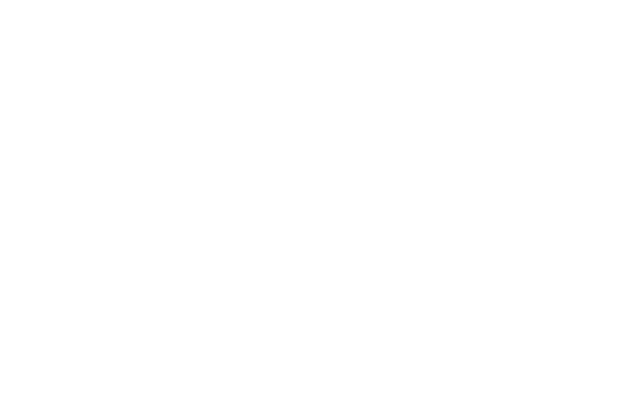
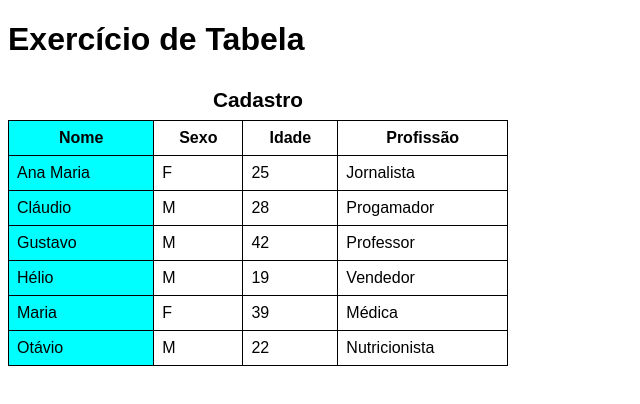
Before and after one commit to Pedroabh/html-css, a plain HTML site: page exercicios/ex023/tabela005.html in a window 1280 px wide. Shown: the whole page, without its empty margins (0-640 px from the left). Drawn offline with Linux system fonts and the light colour scheme.

Commit message:
Update tabela005.html

```diff
--- a/exercicios/ex023/tabela005.html
+++ b/exercicios/ex023/tabela005.html
@@ -6,7 +6,90 @@
     <meta name="viewport" content="width=device-width, initial-scale=1.0">
     <title>Exercício de Tabela</title>
 </head>
+<style>
+    body {
+            font-family: Arial, Helvetica, sans-serif;
+        }
+
+        table {
+            width: 500px;
+            border-collapse: collapse;
+        }
+
+        caption {
+            font-size: 1.3em;
+            font-weight: bolder;
+            padding: 8px;
+        }
+
+        th,td {
+            border: 1px solid black;
+            padding: 8px;
+        }
+
+        col.cnome{
+            background-color: aqua;
+        }
+</style>
 <body>
-    <h1></h1>
+    <h1>Exercício de Tabela</h1>
+
+    <table>
+        <colgroup>
+            <col class="cnome">
+            <col class="csexo">
+            <col class="cidade">
+            <col class="cprof"
+        </colgroup>
+        <caption>Cadastro</caption>
+        <tr>
+            <th scope="col">Nome</th>
+            <th scope="col">Sexo</th>
+            <th scope="col">Idade</th>
+            <th scope="col">Profissão</th>
+        </tr>
+
+        <tr>
+            <td>Ana Maria</td>
+            <td>F</td>
+            <td>25</td>
+            <td>Jornalista</td>
+        </tr>
+
+        <tr>
+            <td>Cláudio</td>
+            <td>M</td>
+            <td>28</td>
+            <td>Progamador</td>
+        </tr>
+
+        <tr>
+            <td>Gustavo</td>
+            <td>M</td>
+            <td>42</td>
+            <td>Professor</td>
+        </tr>
+
+        <tr>
+            <td>Hélio</td>
+            <td>M</td>
+            <td>19</td>
+            <td>Vendedor</td>
+        </tr>
+
+        <tr>
+            <td>Maria</td>
+            <td>F</td>
+            <td>39</td>
+            <td>Médica</td>
+        </tr>
+
+        <tr>
+            <td>Otávio</td>
+            <td>M</td>
+            <td>22</td>
+            <td>Nutricionista</td>
+        </tr>
+    </table>
 </body>
 </html>
```
